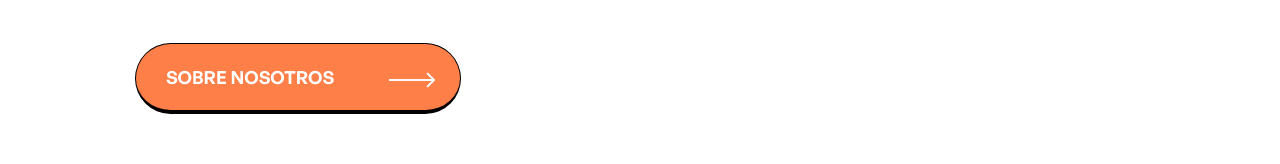
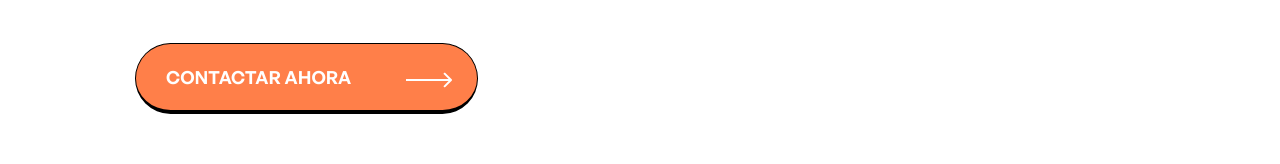
Before and after one commit to xsorren/seom, a plain HTML site: page index.html in a window 1280 px wide. Shown: the part 3101-3265 px from the top of the page. Drawn offline with nearby package versions, Linux system fonts and the light colour scheme; a web font is replaced by a local one.

Commit message:
Update index.html

```diff
--- a/index.html
+++ b/index.html
@@ -465,7 +465,7 @@
 									<span class="icon"><img src="assets/img/favicon.png" width="20px" alt="icon"></span>
 									<span class="feature-title">Gestión de Presencia Online y SEO</span>
 								</div>
-								<a href="#nosotros" class="ht-btn style-9 mt-30">Sobre Nosotros<span><img
+								<a href="#contacto" class="ht-btn style-9 mt-30">Contactar ahora<span><img
 											src="assets/img/icon/arrow-2.svg" alt="arrow"></span></a>
 							</div>
 						</div>
```
